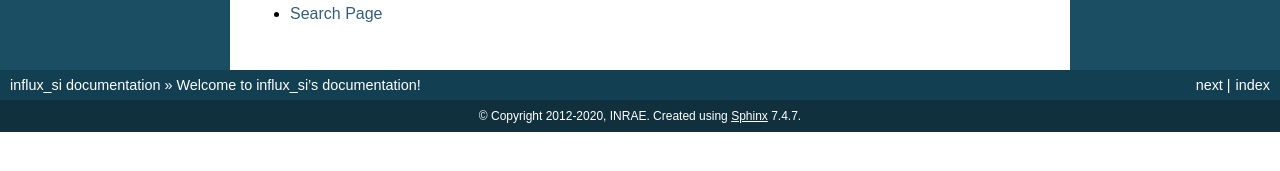
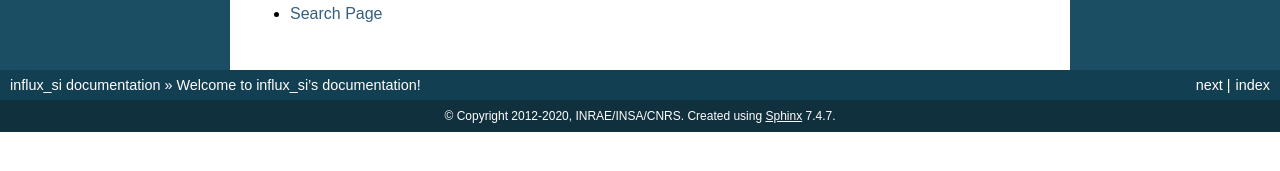
Before and after one commit to sgsokol/influx, a Sphinx documentation site: the page built from influx_si/doc/index.rst, in a window 1280 px wide. Shown: the part 416-587 px from the top of the page. Built offline with Sphinx 7.4.7, drawn with Linux system fonts in a browser that asks for light colours.

Commit message:
fixed copyright holder
Signed-off-by: Sokol Serguei <sokol@insa-09501>

```diff
--- a/influx_si/doc/conf.py
+++ b/influx_si/doc/conf.py
@@ -42,7 +42,7 @@ master_doc = 'index'
 
 # General information about the project.
 project = u'influx_si'
-copyright = u'2012-2020, INRAE'
+copyright = u'2012-2020, INRAE/INSA/CNRS'
 
 # The version info for the project you're documenting, acts as replacement for
 # |version| and |release|, also used in various other places throughout the
```
